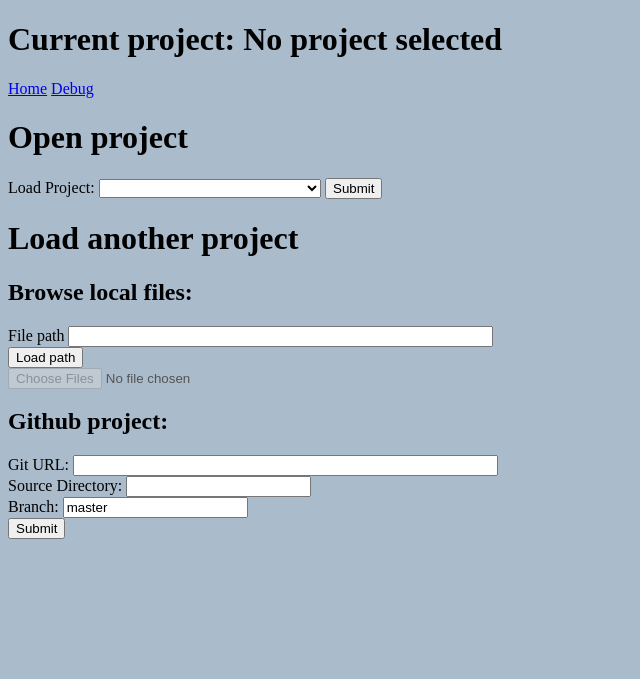
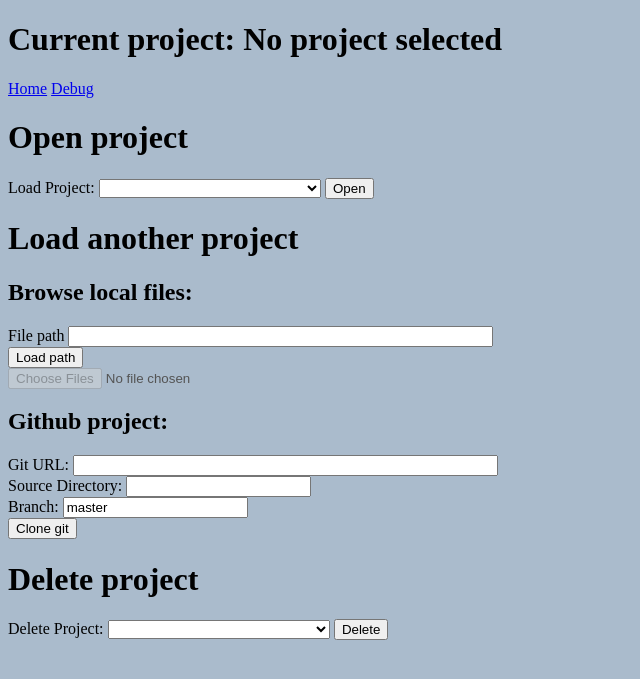
Before and after one commit to jimkon/Python-source-metrics, a Flask app: page /project/ in a window 1280 px wide. Shown: the top 679 px of the page, without its empty margins (0-640 px from the left). Run offline with Flask 2, Linux system fonts and the light colour scheme; lists and menus that the app fills with data are empty.

Commit message:
Feature: App: delete project (permission error on windows)

```diff
--- a/app.py
+++ b/app.py
@@ -84,6 +84,13 @@ def new_git_project():
     return redirect(url_for('main'))
 
 
+@app.route('/project/delete/', methods=['POST'])
+def delete_project():
+    dataset_name = request.form['delete_project']
+    dataset_controller.delete(dataset_name)
+    return redirect(url_for('main'))
+
+
 @app.route('/debug')
 def debug():
     existing_objs = sorted([obj.stem for obj in dataset_controller.current_dataset.objects_directory.rglob('*') if obj.is_file()])
@@ -125,3 +132,5 @@ if __name__ == "__main__":
 # TODO add delete dataset functionality
 # TODO add new git dataset functionality
 # TODO tidy up the logs
+# TODO add branch name to dataset name
+# TODO file explorer for load dataset
--- a/pystruct/plat/dataset_controller.py
+++ b/pystruct/plat/dataset_controller.py
@@ -59,6 +59,7 @@ class DatasetController:
             return dataset
         elif git_url is not None:
             dataset_name = git_url.split('/')[-1].split('.')[0]
+            dataset_name += f"{branch}" if branch != 'master' else ''
             dataset = self._datasets.new_dataset(dataset_name)
             dataset.add_python_files_from_git(git_url, code_dir=code_dir, branch=branch)
             self._current_dataset = dataset
--- a/templates/project_menu.html
+++ b/templates/project_menu.html
@@ -16,7 +16,7 @@
 
         </select>
 
-        <input type="submit" value="Submit">
+        <input type="submit" value="Open">
     </form>
 
 
@@ -41,8 +41,25 @@
         <label for="branch">Branch:</label>
         <input type="text" id="branch" name="branch" value="master"><br>
 
-        <input type="submit" value="Submit">
+        <input type="submit" value="Clone git">
     </form>
 
+<h1>Delete project</h1>
+    <form method="POST" action="/project/delete">
+        <label for="delete_project">Delete Project:</label>
+        <select id="delete_project" name="delete_project" style="width: 30ch;">
+
+            {% for dataset_name in existing_dataset_names %}
+                {% if loop.first %}
+                    <option value="{{ dataset_name }}" selected>{{ dataset_name }}</option>
+                {% else %}
+                    <option value="{{ dataset_name }}">{{ dataset_name }}</option>
+                {% endif %}
+            {% endfor %}
+
+        </select>
+
+        <input type="submit" value="Delete">
+    </form>
 
 {% endblock content %}
```
Lines whose indentation alone changed are shown as unchanged.
